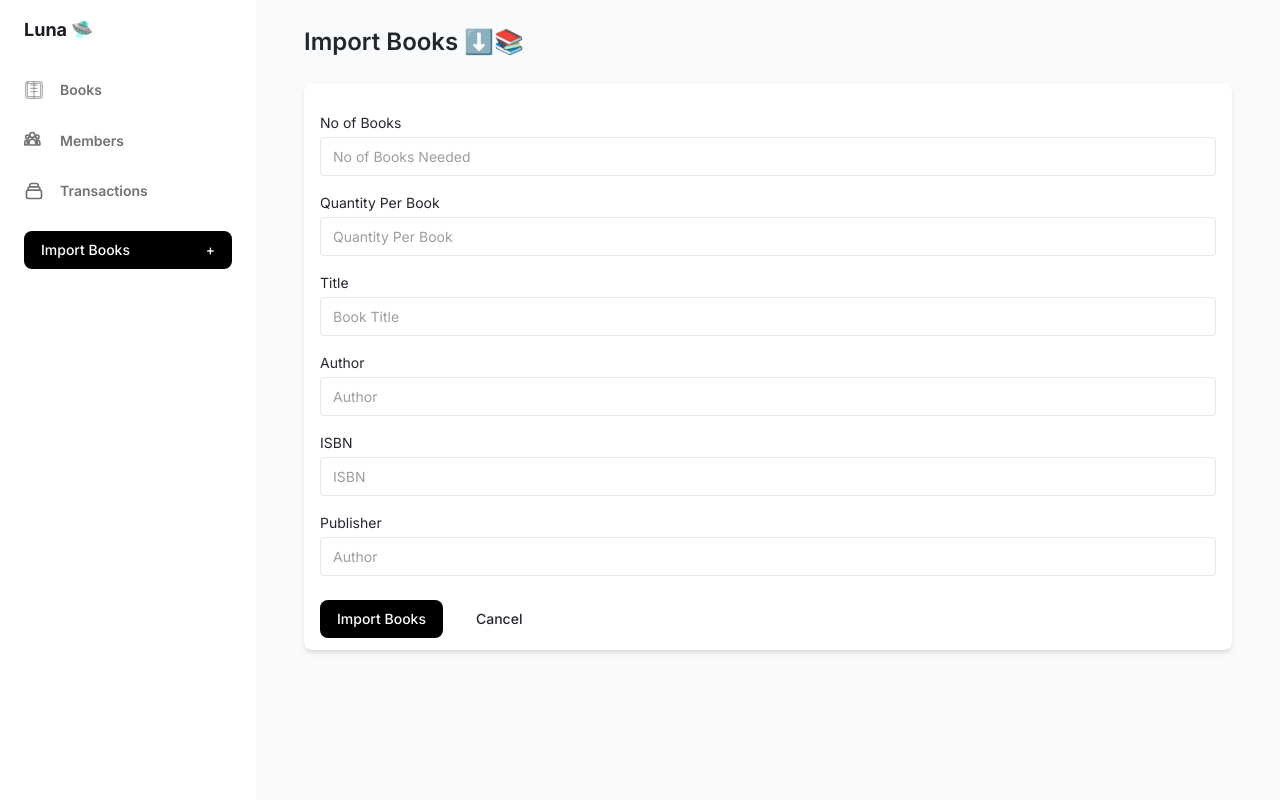
After one commit to AmalChandru/luna, a Flask app: page /import_books/ in a window 1280 px wide. The commit adds this page. Run offline with Flask 3, Linux system fonts and the light colour scheme.

Commit message:
feat(import-books): add support for frappe API

```diff
--- a/app/__init__.py
+++ b/app/__init__.py
@@ -6,6 +6,7 @@ from pymongo import MongoClient
 from .routes.books import books_bp
 from .routes.members import members_bp
 from .routes.transactions import transactions_bp
+from .routes.import_books import import_books_bp
 from .routes.errors import register_error_handlers
 
 def create_app():
@@ -26,6 +27,7 @@ def create_app():
     app.register_blueprint(books_bp)
     app.register_blueprint(members_bp)
     app.register_blueprint(transactions_bp)
+    app.register_blueprint(import_books_bp)
 
     # Register error handlers
     register_error_handlers(app)
--- a/app/forms/forms.py
+++ b/app/forms/forms.py
@@ -1,4 +1,5 @@
 from wtforms import Form, StringField, IntegerField, validators
+from wtforms.validators import NumberRange
 
 # BookForm
 class BookForm(Form):
@@ -41,3 +42,12 @@ class BookIssueForm(Form):
 # BookReturnForm
 class BookReturnForm(Form):
     amount_paid = IntegerField('Amount Paid', [validators.InputRequired()])
+
+# ImportsForm
+class ImportBooksForm(Form):
+    no_of_books = IntegerField('No of Books', [validators.InputRequired(), NumberRange(min=1, max=20)])
+    quantity_per_book = IntegerField('Quantity Per Book', [validators.InputRequired()])
+    title = StringField('Title')
+    author = StringField('Author')
+    isbn = StringField('ISBN')
+    publisher = StringField('Publisher')
--- /dev/null
+++ b/app/routes/import_books.py
@@ -0,0 +1,75 @@
+from flask import Blueprint, render_template, request, flash, redirect, url_for, current_app
+from app.forms.forms import ImportBooksForm
+import requests
+
+# Create a Blueprint for import_books-related routes
+import_books_bp = Blueprint('import_books', __name__, url_prefix='/import_books')
+
+@import_books_bp.route('/', methods=['GET', 'POST'])
+def import_books():
+    form = ImportBooksForm(request.form)
+    if request.method == 'POST' and form.validate():
+        url = 'https://frappe.io/api/method/frappe-library?'
+        parameters = {'page': 1}
+        if form.title.data:
+            parameters['title'] = form.title.data
+        if form.author.data:
+            parameters['authors'] = form.author.data
+        if form.isbn.data:
+            parameters['isbn'] = form.isbn.data
+        if form.publisher.data:
+            parameters['publisher'] = form.publisher.data
+
+        no_of_books_imported = 0
+        repeated_book_names = []
+        books_to_insert = []
+        while no_of_books_imported < form.no_of_books.data:
+            db = current_app.db
+            response = requests.get(url, params=parameters)
+            response = response.json()
+            if not response['message']:
+                break
+
+            for book in response['message'][:form.no_of_books.data]: # import only form.no_of_books.data books
+                # Check if book with same ID already exists
+                existing_book = db.books.find_one({'title': book['title']})
+                if not existing_book:
+                    # Create new book document
+                    new_book = {
+                        'title': book['title'],
+                        'author': book['authors'],
+                        'description': '',
+                        'isbn': book['isbn'],
+                        'publisher': book['publisher'],
+                        'publication_year': book['publication_date'].split('/')[-1],
+                        'quantity': form.quantity_per_book.data,
+                        'available_copies': form.quantity_per_book.data,
+                        'location': '',
+                        'genre': '',
+                        'subject': ''
+                    }
+                    books_to_insert.append(new_book)
+                    no_of_books_imported += 1
+                else:
+                    repeated_book_names.append(book['title'])
+
+            try:
+                if len(books_to_insert) > 0:
+                    db.books.insert_many(books_to_insert)
+            except Exception as e:
+                flash(f"Error inserting books: {e}", 'error')
+
+            # Flash Success/Warning Message
+            msg = str(no_of_books_imported) + "/" + str(form.no_of_books.data) + " books have been imported. "
+            msgType = 'success'
+            if no_of_books_imported != form.no_of_books.data:
+                msgType = 'warning'
+            if len(repeated_book_names) > 0:
+                msg += str(len(repeated_book_names)) + " books were found with already existing IDs."
+            else:
+                msg += str(form.no_of_books.data - no_of_books_imported) + " matching books were not found."
+
+            flash(msg, msgType)
+            return redirect(url_for('books.list_books'))
+
+    return render_template('import_books/form.html', form=form)
--- /dev/null
+++ b/app/templates/import_books/form.html
@@ -0,0 +1,76 @@
+{% extends "base.html" %}
+
+{% block form %}
+<div class="flex flex-col flex-1 w-full">
+    <main class="h-full overflow-y-auto">
+        <div class="container px-6 mx-auto grid">
+            <h2 class="my-6 text-2xl font-semibold text-gray-700 dark:text-gray-200">
+                Import Books ⬇️📚
+            </h2>
+            <!-- Start of the form -->
+            <form action="{{ url_for('import_books.import_books') }}"
+                method="POST">
+                <div class="px-4 py-3 mb-8 bg-white rounded-lg shadow-md dark:bg-gray-800">
+                    <label class="block mt-4 text-sm">
+                        <span class="text-gray-700 dark:text-gray-400">No of Books</span>
+                        <input type="number" name="no_of_books"
+                            class="block w-full mt-1 text-sm dark:text-gray-300 dark:border-gray-600 dark:bg-gray-700 form-input focus:border-purple-400 focus:outline-none focus:shadow-outline-purple dark:focus:shadow-outline-gray"
+                            placeholder="No of Books Needed" required />
+                            {% if form.no_of_books.errors %}
+                            <div class="text-sm">{{ form.no_of_books.errors[0] }}</div>
+                            {% endif %}
+                    </label>
+
+                    <label class="block mt-4 text-sm">
+                        <span class="text-gray-700 dark:text-gray-400">Quantity Per Book</span>
+                        <input type="number" name="quantity_per_book"
+                            class="block w-full mt-1 text-sm dark:text-gray-300 dark:border-gray-600 dark:bg-gray-700 form-input focus:border-purple-400 focus:outline-none focus:shadow-outline-purple dark:focus:shadow-outline-gray"
+                            placeholder="Quantity Per Book" required />
+                    </label>
+
+                    <label class="block mt-4 text-sm">
+                        <span class="text-gray-700 dark:text-gray-400">Title</span>
+                        <input type="text" name="title"
+                            class="block w-full mt-1 text-sm dark:text-gray-300 dark:border-gray-600 dark:bg-gray-700 form-input focus:border-purple-400 focus:outline-none focus:shadow-outline-purple dark:focus:shadow-outline-gray"
+                            placeholder="Book Title"/>
+                    </label>
+
+                    <label class="block mt-4 text-sm">
+                        <span class="text-gray-700 dark:text-gray-400">Author</span>
+                        <input type="text" name="author"
+                            class="block w-full mt-1 text-sm dark:text-gray-300 dark:border-gray-600 dark:bg-gray-700 form-input focus:border-purple-400 focus:outline-none focus:shadow-outline-purple dark:focus:shadow-outline-gray"
+                            placeholder="Author"/>
+                    </label>
+
+                    <label class="block mt-4 text-sm">
+                        <span class="text-gray-700 dark:text-gray-400">ISBN</span>
+                        <input type="text" name="isbn"
+                            class="block w-full mt-1 text-sm dark:text-gray-300 dark:border-gray-600 dark:bg-gray-700 form-input focus:border-purple-400 focus:outline-none focus:shadow-outline-purple dark:focus:shadow-outline-gray"
+                            placeholder="ISBN"/>
+                    </label>
+
+                    <label class="block mt-4 text-sm">
+                        <span class="text-gray-700 dark:text-gray-400">Publisher</span>
+                        <input type="text" name="publisher"
+                            class="block w-full mt-1 text-sm dark:text-gray-300 dark:border-gray-600 dark:bg-gray-700 form-input focus:border-purple-400 focus:outline-none focus:shadow-outline-purple dark:focus:shadow-outline-gray"
+                            placeholder="Author"/>
+                    </label>
+
+                    <div class="flex mt-6">
+                        <button type="submit"
+                            class="px-4 py-2 text-sm font-medium leading-5 text-white transition-colors duration-150 bg-black border border-transparent rounded-lg active:bg-black hover:bg-gray-800 focus:outline-none focus:shadow-outline-black">
+                            Import Books
+                        </button>
+                        <button type="button"
+                            class="ml-4 px-4 py-2 text-sm font-medium leading-5 text-gray-700 transition-colors duration-150 bg-gray-200 border border-transparent rounded-lg active:bg-gray-300 hover:bg-gray-300 focus:outline-none focus:shadow-outline-gray"
+                            onclick="window.history.back();">
+                            Cancel
+                        </button>
+                    </div>
+                </div>
+            </form>
+            <!-- End of the form -->
+        </div>
+    </main>
+</div>
+{% endblock %}
--- a/app/templates/includes/_navbar.html
+++ b/app/templates/includes/_navbar.html
@@ -44,11 +44,12 @@
       <li class="relative px-6 py-3">
         <!-- Import Book Button -->
         <div class="flex flex-row justify-end mb-4">
-        <button
+          <a href="{{ url_for('import_books.import_books') }}"
             class="flex items-center justify-between w-full px-4 py-2 text-sm font-medium leading-5 text-white transition-colors duration-150 bg-black border border-transparent rounded-lg active:bg-black hover:bg-gray-800 focus:outline-none focus:shadow-outline-black">
             Import Books
             <span class="ml-2" aria-hidden="true">+</span>
-        </button>
+          </a>
+        </div>
       </li>
     </ul>
   </div>
--- a/app/templates/transactions/list.html
+++ b/app/templates/transactions/list.html
@@ -125,10 +125,5 @@
 
       </div>
   </main>
-  <script>
-    function openReturnForm() {
-      window.location.href = "";
-    }
-  </script>
 </div>
 {% endblock %}
```
Lines whose indentation alone changed are shown as unchanged.
